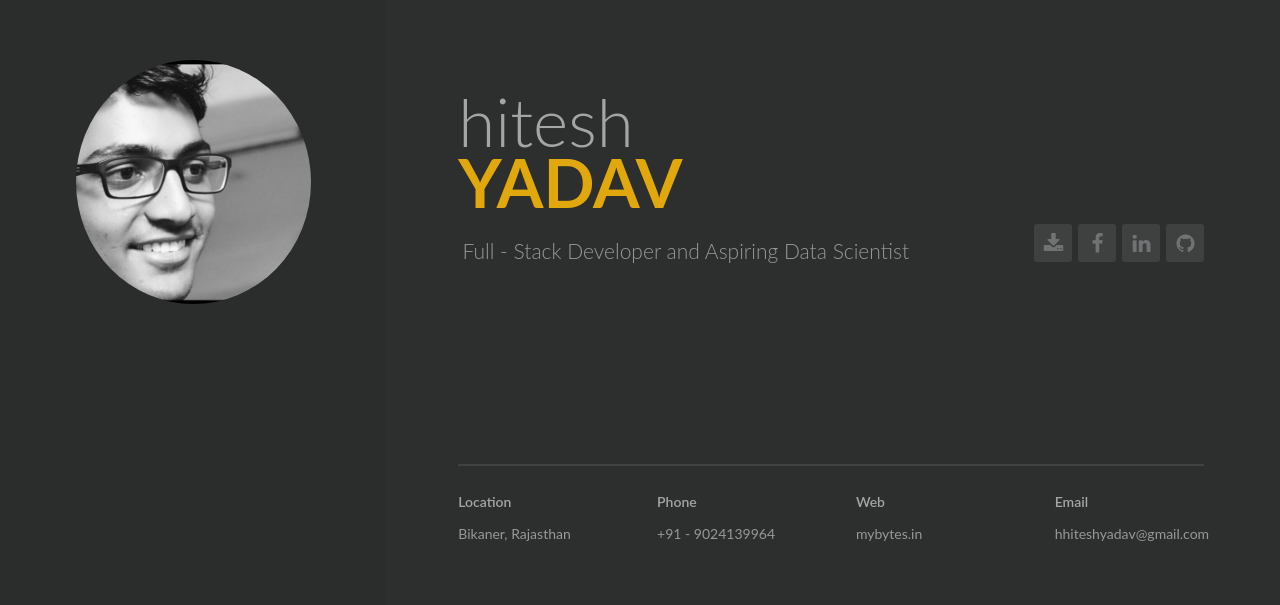
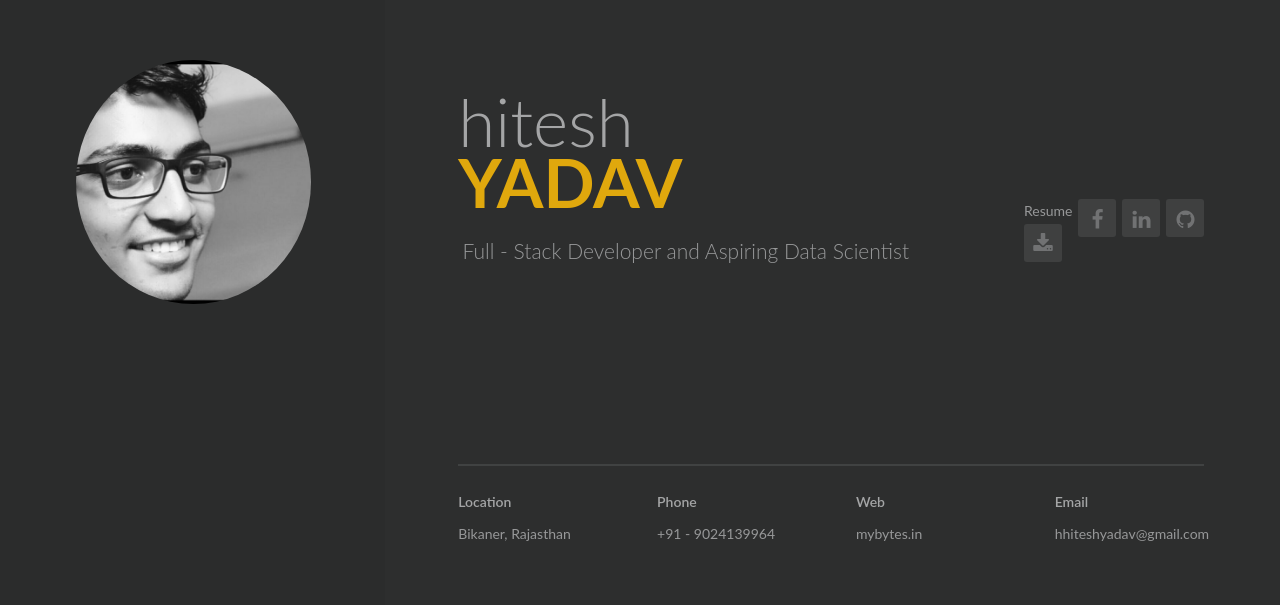
Before and after one commit to iam-hitesh/iam-hitesh.github.io, a plain HTML site: page index.html in a window 1280 px wide. Shown: the part 192-797 px from the top of the page. Drawn offline with Linux system fonts and the light colour scheme.

Commit message:
Update index.html

```diff
--- a/index.html
+++ b/index.html
@@ -77,6 +77,7 @@
 
                                 <ul class="c-header__social-buttons  c-social-buttons">
                                     <li class="a-header in-view" data-sr-id="6" style="; visibility: visible;  -webkit-transform: translateY(0) scale(1); opacity: 1;transform: translateY(0) scale(1); opacity: 1;-webkit-transition: -webkit-transform 1.2s ease 0.7s, opacity 1.2s ease 0.7s; transition: transform 1.2s ease 0.7s, opacity 1.2s ease 0.7s; ">
+                                        Resume
                                         <a href="https://github.com/ihiteish/ihiteish.github.io/raw/master/Hitesh%20Yadav%20CET%20Bikaner.pdf" target="_blank" class="c-social-button  t-social-button">
                                             <i class="fa  fa-lg  fa-download in-view"></i>
                                         </a>
```
